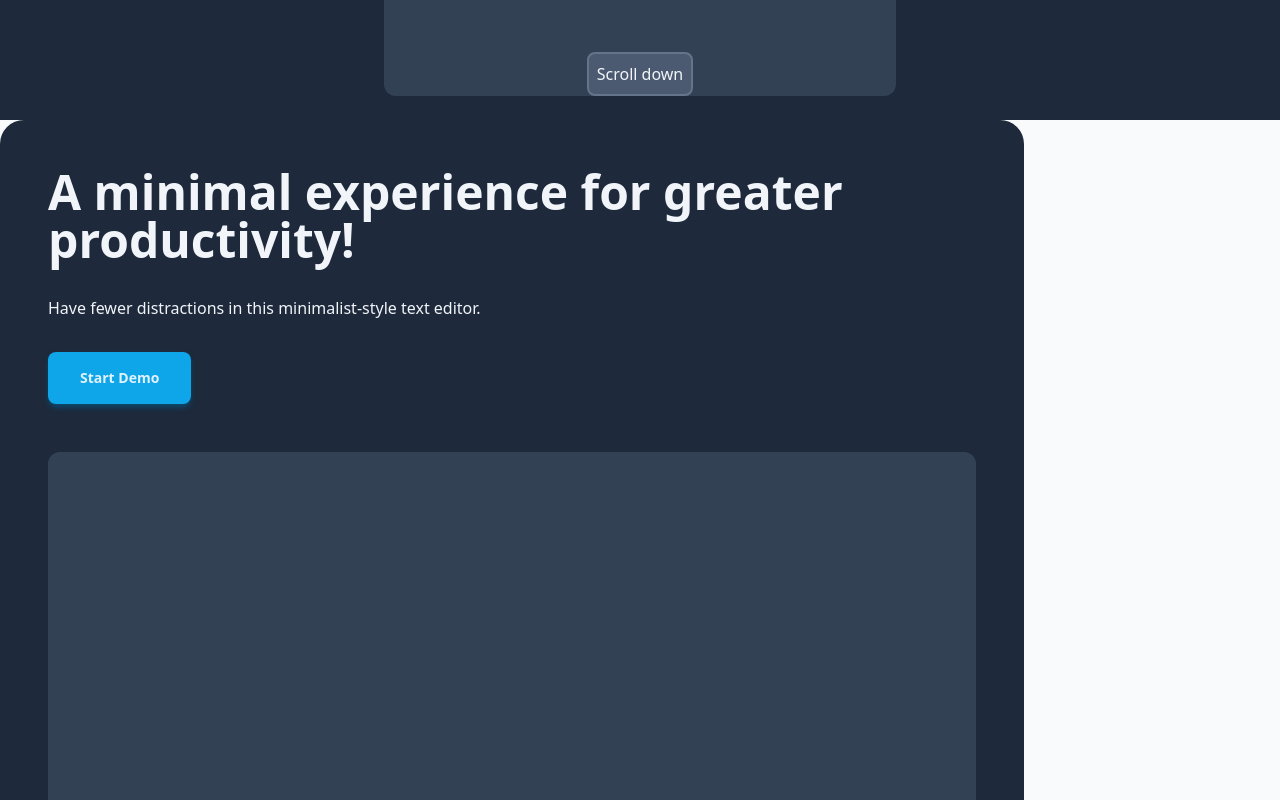
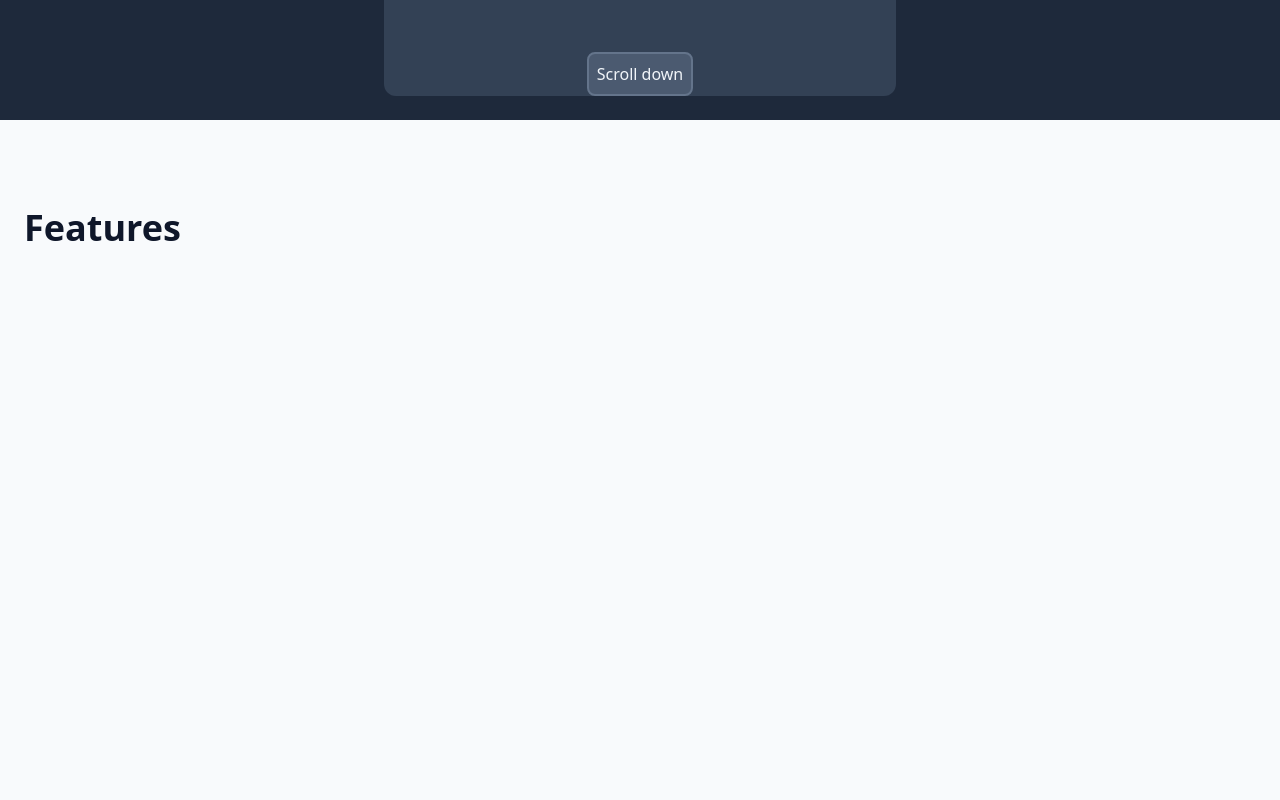
Before and after one commit to matovius/hashtype, a SvelteKit app: page / in a window 1280 px wide. Shown: the part 700-1500 px from the top of the page. Built offline with nearby package versions, Linux system fonts and the light colour scheme.

Commit message:
Add starter for features section

```diff
--- a/src/routes/+page.svelte
+++ b/src/routes/+page.svelte
@@ -54,7 +54,7 @@
     </div>
   </div>
 </header>
-<main class="w-full bg-slate-50 flex flex-col justify-center">
+<main class="w-full bg-slate-50 flex flex-col justify-center scroll-smooth">
   <section
     id="hero-section"
     class="text-slate-100 w-full min-h-screen px-6 pt-[104px] pb-6 bg-slate-800 flex flex-col justify-start items-center gap-10 relative"
@@ -86,6 +86,11 @@
       <Text as="p">Scroll down</Text>
     </div>
   </section>
+  <section id="features" class="text-slate-900 w-full min-h-screen p-6">
+    <div class="w-full max-w-5xl pt-16">
+      <Text as="h2">Features</Text>
+    </div>
+  </section>
   <div class="w-full max-w-5xl flex flex-col justify-center items-center">
     <div
       class="min-h-[400px] flex flex-col justify-center items-center gap-12 bg-slate-800 rounded-3xl p-12 text-slate-100 relative"
```
